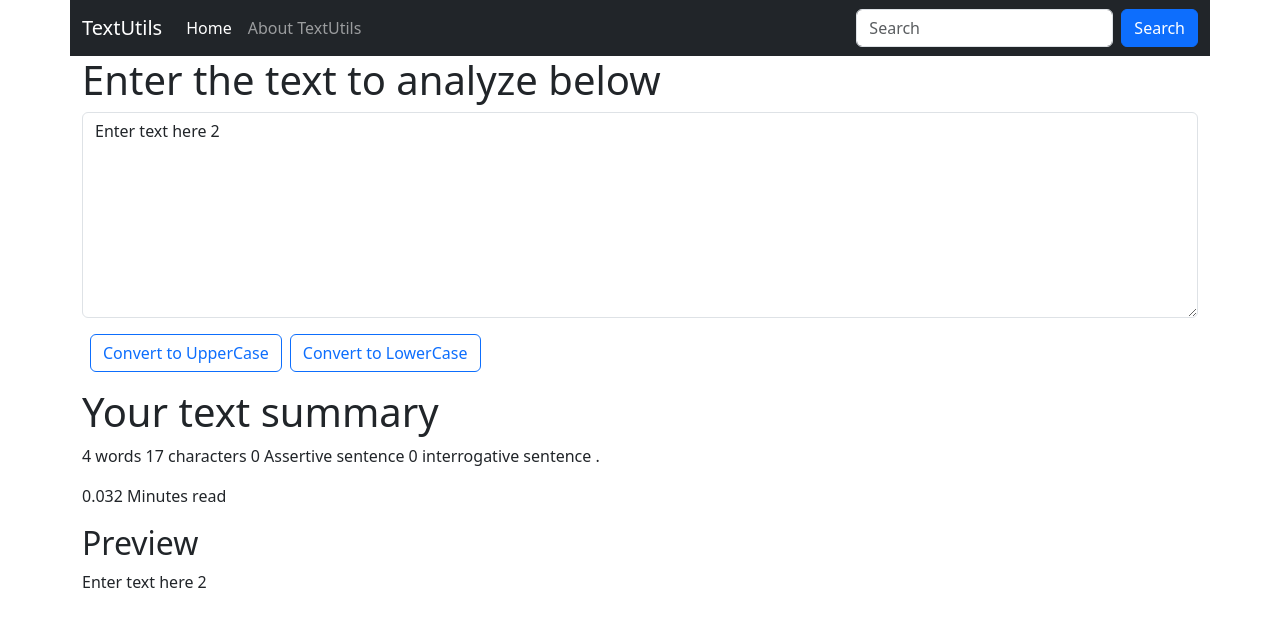
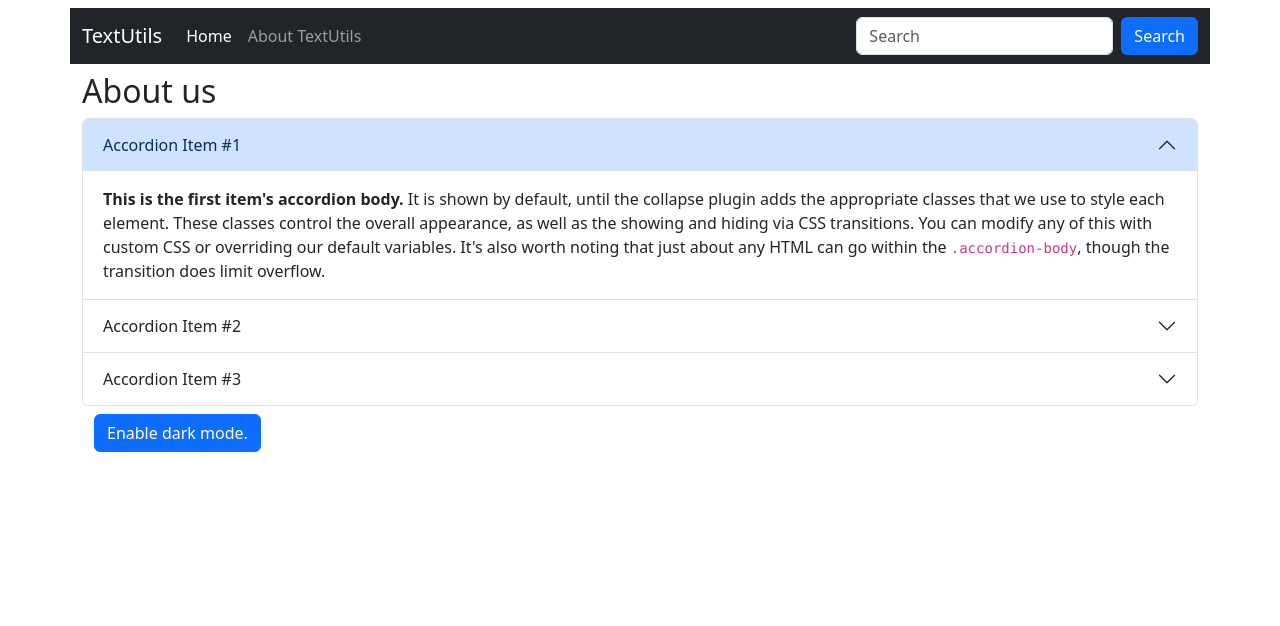
Before and after one commit to shohankazi/my-app, a React (Create React App) app: page / in a window 1280 px wide. Shown: the top 626 px of the page. Built offline with nearby package versions, Linux system fonts and the light colour scheme.

Commit message:
accordion added

```diff
--- a/src/App.js
+++ b/src/App.js
@@ -1,7 +1,7 @@
 import './App.css';
 import Navbar from './components/navbar';
 import TextForm from './components/TextForm';
-
+import About from './components/About';
 
 
 function App() {
@@ -9,8 +9,9 @@
     <>
 
 <Navbar title = "TextUtils" aboutText = "About TextUtils"/>
-<TextForm heading = "Enter the text to analyze below"/>
-    </>
+{/* <TextForm heading = "Enter the text to analyze below"/> */}
+    <About/>
+</>
   );
 }
 
--- /dev/null
+++ b/src/components/About.js
@@ -0,0 +1,50 @@
+import React from 'react'
+
+export default function About() {
+  return (
+      <div className="container">
+        <h2>About us</h2>
+        <div className="accordion" id="accordionExample">
+  <div className="accordion-item">
+    <h2 className="accordion-header">
+      <button className="accordion-button" type="button" data-bs-toggle="collapse" data-bs-target="#collapseOne" aria-expanded="true" aria-controls="collapseOne">
+        Accordion Item #1
+      </button>
+    </h2>
+    <div id="collapseOne" className="accordion-collapse collapse show" data-bs-parent="#accordionExample">
+      <div className="accordion-body">
+        <strong>This is the first item's accordion body.</strong> It is shown by default, until the collapse plugin adds the appropriate classes that we use to style each element. These classes control the overall appearance, as well as the showing and hiding via CSS transitions. You can modify any of this with custom CSS or overriding our default variables. It's also worth noting that just about any HTML can go within the <code>.accordion-body</code>, though the transition does limit overflow.
+      </div>
+    </div>
+  </div>
+  <div className="accordion-item">
+    <h2 className="accordion-header">
+      <button className="accordion-button collapsed" type="button" data-bs-toggle="collapse" data-bs-target="#collapseTwo" aria-expanded="false" aria-controls="collapseTwo">
+        Accordion Item #2
+      </button>
+    </h2>
+    <div id="collapseTwo" className="accordion-collapse collapse" data-bs-parent="#accordionExample">
+      <div className="accordion-body">
+        <strong>This is the second item's accordion body.</strong> It is hidden by default, until the collapse plugin adds the appropriate classes that we use to style each element. These classes control the overall appearance, as well as the showing and hiding via CSS transitions. You can modify any of this with custom CSS or overriding our default variables. It's also worth noting that just about any HTML can go within the <code>.accordion-body</code>, though the transition does limit overflow.
+      </div>
+    </div>
+  </div>
+  <div className="accordion-item">
+    <h2 className="accordion-header">
+      <button className="accordion-button collapsed" type="button" data-bs-toggle="collapse" data-bs-target="#collapseThree" aria-expanded="false" aria-controls="collapseThree">
+        Accordion Item #3
+      </button>
+    </h2>
+    <div id="collapseThree" className="accordion-collapse collapse" data-bs-parent="#accordionExample">
+      <div className="accordion-body">
+        <strong>This is the third item's accordion body.</strong> It is hidden by default, until the collapse plugin adds the appropriate classes that we use to style each element. These classes control the overall appearance, as well as the showing and hiding via CSS transitions. You can modify any of this with custom CSS or overriding our default variables. It's also worth noting that just about any HTML can go within the <code>.accordion-body</code>, though the transition does limit overflow.
+      </div>
+    </div>
+  </div>
+</div>
+<div className="container">
+    <button className='my-2 btn btn-primary'>Enable dark mode.</button>
+    </div>
+    </div>
+  )
+}
--- a/src/components/Navbar.js
+++ b/src/components/Navbar.js
@@ -3,7 +3,7 @@
 
 export default function navbar(props) {
   return (
-    <nav className="navbar navbar-expand-lg navbar-dark bg-dark container">
+    <nav className="navbar navbar-expand-lg navbar-dark bg-dark container my-2">
   <div className="container-fluid">
     <a className="navbar-brand" href="/">{props.title}</a>
     <button className="navbar-toggler" type="button" data-bs-toggle="collapse" data-bs-target="#navbarSupportedContent" aria-controls="navbarSupportedContent" aria-expanded="false" aria-label="Toggle navigation">
--- a/src/components/TextForm.js
+++ b/src/components/TextForm.js
@@ -33,10 +33,7 @@
     </div>
         <div className="container my-3">
         <h1>Your text summary</h1>
-        <p>{text.split(" ").length} words {text.length} characters {text.split(".").length-1} Assertive sentence {text.split("?").length-1} interrogative sentence {
-
-
-        }.</p>
+        <p>{text.split(" ").length} words {text.length} characters {text.split(".").length-1} Assertive sentence {text.split("?").length-1} interrogative sentence .</p>
         <p>{0.008 * text.split(" ").length} Minutes read</p>
         <h2>Preview</h2>
         <p>{text}</p>
```
